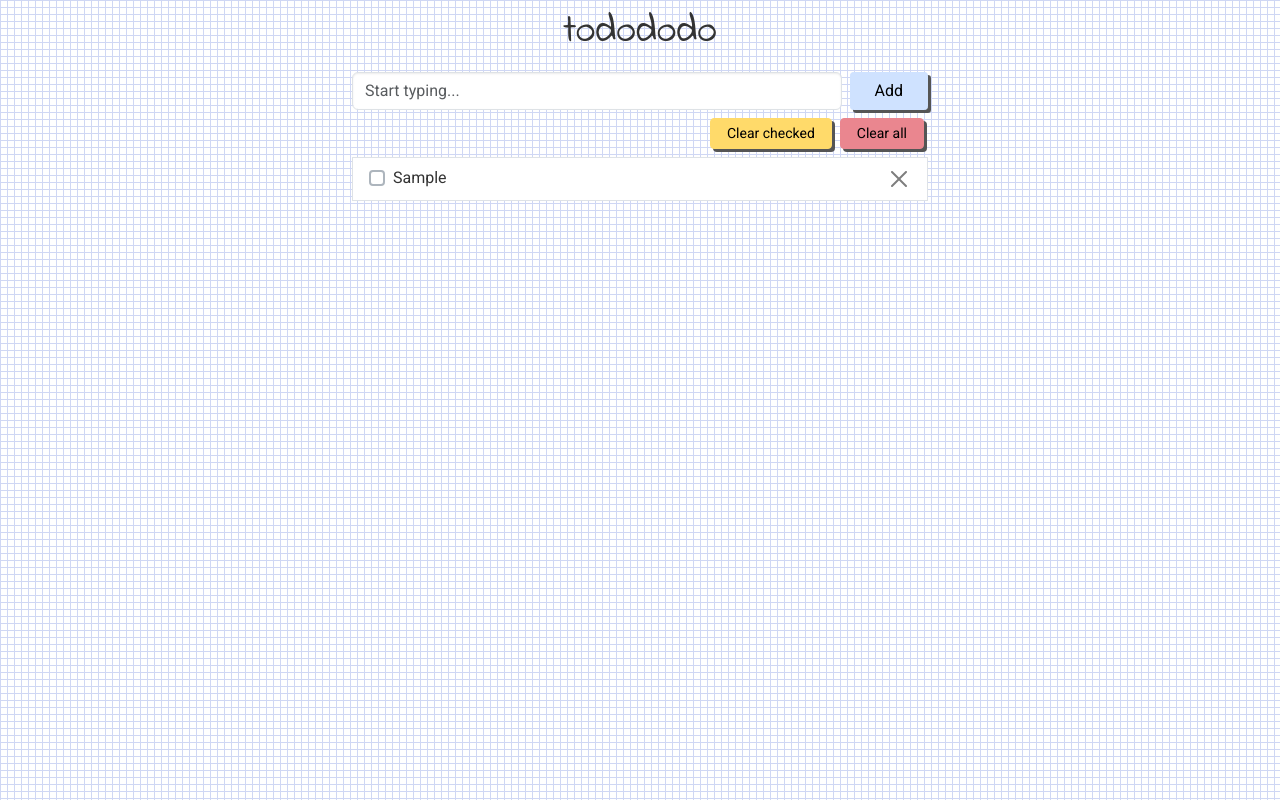
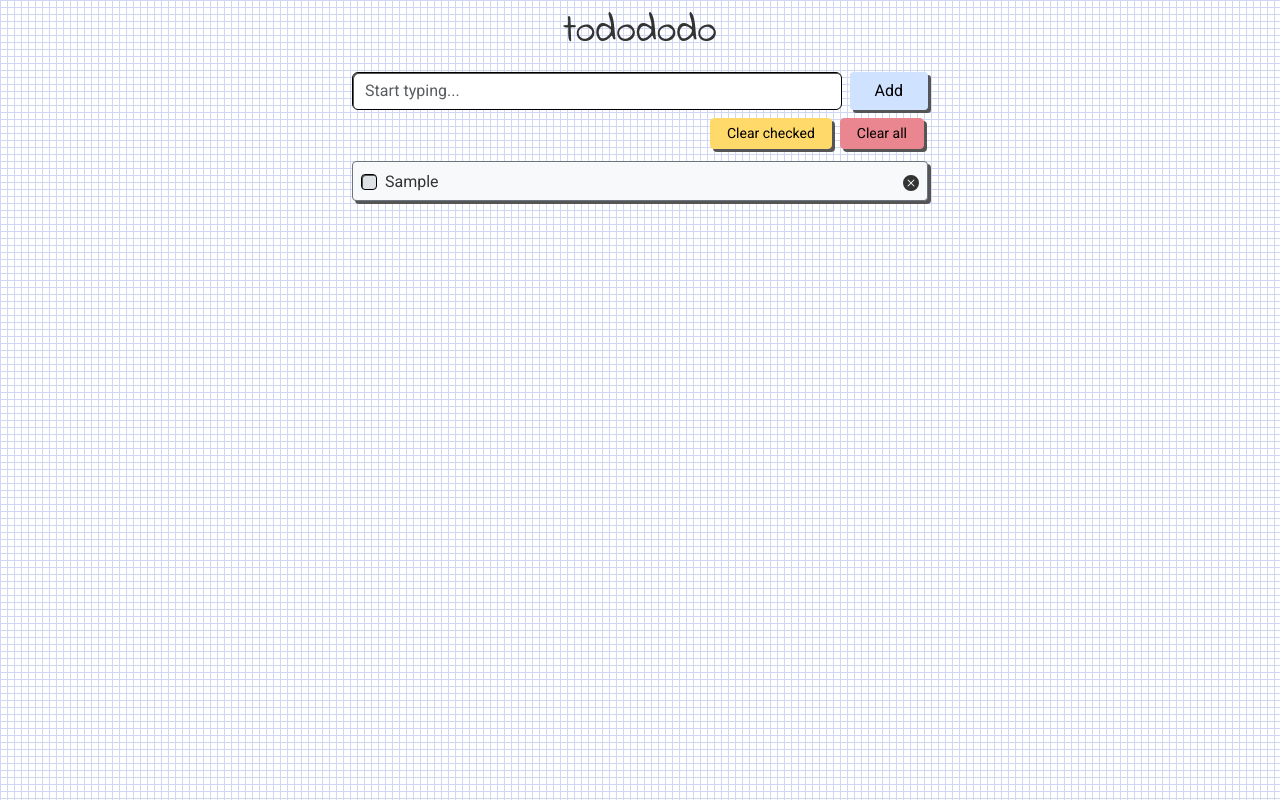
Before and after one commit to hheman/todo, a React app: page / in a window 1280 px wide. Both pictures are taken after typing "Sample" into the empty fields and a click on the button "Add". Built offline with nearby package versions, Linux system fonts and the light colour scheme.

Commit message:
improve styling for all elements; make items appear as pressable buttons

```diff
--- a/src/Item.js
+++ b/src/Item.js
@@ -1,9 +1,7 @@
 import React from 'react';
 import { useDispatch } from 'react-redux';
 import { removeItem, updateItemChecked } from './store/itemsSlice';
-import ListGroup from 'react-bootstrap/ListGroup';
 import Form from 'react-bootstrap/Form';
-import CloseButton from 'react-bootstrap/CloseButton';
 
 import { useSortable } from '@dnd-kit/sortable';
 import { CSS } from '@dnd-kit/utilities';
@@ -27,38 +25,49 @@ export const Item = (item) => {
 
   return (
     <div ref={setNodeRef} style={style} {...attributes} {...listeners}>
-      <ListGroup.Item
+      <div
         key={item.id}
-        className="d-flex justify-content-between align-items-center"
+        className="todo-item-card d-flex justify-content-between align-items-center my-1 px-2 pb-1 pt-2"
       >
-        <div
-          className={`d-flex align-items-center ${item.checked ? 'opacity-50' : ''}`}
-        >
+        <div className="d-flex align-items-center">
           <Form.Check type="checkbox">
             <Form.Check.Input
               type="checkbox"
-              className="border-2 shadow-none"
-              style={{
-                borderColor: item.checked
-                  ? 'var(--bs-primary)'
-                  : 'var(--bs-gray-500)',
-              }}
               checked={item.checked}
               onChange={(e) => handleChecked(item.id, e.target.checked)}
             />
             <Form.Check.Label
-              className={`${item.checked ? 'text-decoration-line-through' : ''}`}
+              className={`${item.checked ? 'text-decoration-line-through opacity-50' : ''}`}
             >
               {item.name}
             </Form.Check.Label>
           </Form.Check>
         </div>
         <CloseButton
-          size="sm"
           className="ml-auto"
           onClick={() => handleRemove(item.id)}
         />
-      </ListGroup.Item>
+      </div>
     </div>
   );
 };
+
+const CloseButton = ({ onClick }) => (
+  <button
+    className="m-0 p-0 close"
+    type="button"
+    aria-label="Close"
+    onClick={onClick}
+  >
+    <svg
+      xmlns="http://www.w3.org/2000/svg"
+      width="16"
+      height="16"
+      fill="currentColor"
+      className="bi bi-x-circle-fill"
+      viewBox="0 0 16 16"
+    >
+      <path d="M16 8A8 8 0 1 1 0 8a8 8 0 0 1 16 0M5.354 4.646a.5.5 0 1 0-.708.708L7.293 8l-2.647 2.646a.5.5 0 0 0 .708.708L8 8.707l2.646 2.647a.5.5 0 0 0 .708-.708L8.707 8l2.647-2.646a.5.5 0 0 0-.708-.708L8 7.293z" />
+    </svg>
+  </button>
+);
--- a/src/ItemsList.js
+++ b/src/ItemsList.js
@@ -44,6 +44,7 @@ function isInteractiveElement(element) {
     'textarea',
     'select',
     'option',
+    'svg',
   ];
 
   if (interactiveElements.includes(element.tagName.toLowerCase())) {
@@ -86,11 +87,11 @@ const ItemsList = ({ count }) => {
     >
       <SortableContext items={items} strategy={verticalListSortingStrategy}>
         {items.length ? (
-          <ListGroup>
+          <div className="d-flex flex-column w-100">
             {items.map((item) => (
               <Item key={item.id} {...item} />
             ))}
-          </ListGroup>
+          </div>
         ) : (
           <p className="px-3">No items found</p>
         )}
--- a/styles.scss
+++ b/styles.scss
@@ -11,15 +11,44 @@ $focus-ring-width: .1rem !default;
 // Buttons
 $enable-shadows: true; // Enable button shadows
 $btn-border-radius: .2rem; // Button border radius
-$btn-box-width: 3px;
-$btn-box-shadow: $btn-box-width $btn-box-width 0 #555;
-$btn-box-hover-width: 1px;
-$btn-box-hover-shadow: $btn-box-hover-width $btn-box-hover-width 0 #222;
+$btn-box-shadow-width: 3px;
+$btn-box-shadow: $btn-box-shadow-width $btn-box-shadow-width 0 #555;
+$btn-box-shadow-hover-width: 1px;
+$btn-box-hover-shadow: $btn-box-shadow-hover-width $btn-box-shadow-hover-width 0 #222;
+
+$input-border-color: black;
+$input-focus-border-color: black;
+$input-box-shadow-width: 1px;
+$input-box-shadow: inset $input-box-shadow-width $input-box-shadow-width 0 #555;
+$form-check-input-border: 1px solid black;
+$form-check-input-checked-bg-color: black;
+$form-check-input-checked-border-color: black;
+$form-check-input-focus-box-shadow: $input-box-shadow;
 
 @import "~bootstrap/scss/bootstrap";
+
+button.close {
+  border: none;
+  border-radius: 50%;
+}
 
 .btn {
     &:hover {
         box-shadow: $btn-box-hover-shadow;
       }
 }
+
+.form-check-input {
+  background-color: $gray-300;
+  box-shadow: $input-box-shadow;
+}
+
+.todo-item-card {
+  background-color: $light;
+  border: 1px solid $secondary;
+    border-radius: .25rem;
+    box-shadow: $btn-box-shadow;
+    &:hover {
+        box-shadow: $btn-box-hover-shadow;
+    }
+}
```
